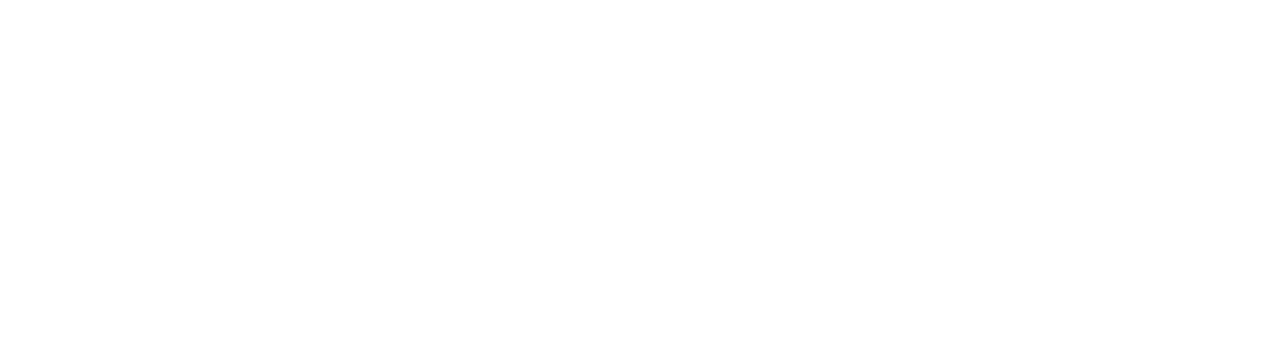
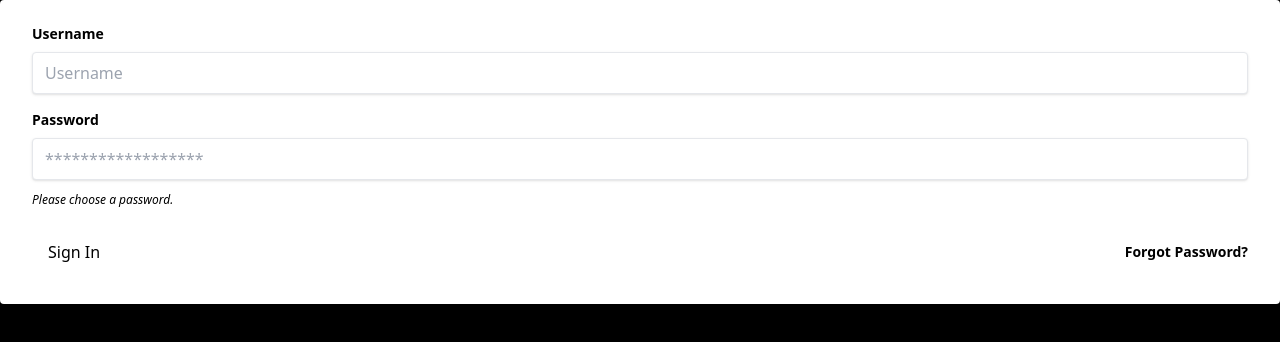
Before and after one commit to devSalas/red-social, a React (Vite) app: page /signup in a window 1280 px wide. Before the commit this address had no page. Shown: the top 342 px of the page. Built offline with nearby package versions, Linux system fonts and the light colour scheme.

Commit message:
feat: agregar estilos y cambiar url del backend

```diff
--- a/src/App.jsx
+++ b/src/App.jsx
@@ -4,6 +4,7 @@ import { ReactQueryDevtools } from '@tanstack/react-query-devtools'
 import Chat from './page/Chat'
 import Home from './page/home/index';
 import {BrowserRouter as Router, Routes, Route} from 'react-router-dom';
+import Signup from './components/Signup';
 
 
 const queryClient = new QueryClient()
@@ -11,15 +12,17 @@ const queryClient = new QueryClient()
 const App = () => {
 
 
+
   return (
-    <div>
+    <div className='bg-black/90'>
       <QueryClientProvider client={queryClient}>
       <ReactQueryDevtools/>
         <Router>
 
           <Routes>
-            <Route path='/home' element={<Home />} />
-            <Route path='/' element={<Chat />} />
+            <Route path='/' element={<Home/>} />
+            <Route path='/chat' element={<Chat />} />
+            <Route path='/signup' element={<Signup />} />
           </Routes>
 
         </Router>
--- a/src/components/CardUser.jsx
+++ b/src/components/CardUser.jsx
@@ -44,7 +44,7 @@ useEffect(()=>{
 
   return (
 
-    <li onClick={handleClick} className={`  flex  items-center gap-3 border-[1px] p-4  sm:border-b-[2px] sm:border-zinc-900 cursor-pointer`}>
+    <li onClick={handleClick} className={`  flex  items-center gap-3  p-4  sm:border-b-[2px] sm:border-t-[2px] sm:border-zinc-900 cursor-pointer`}>
       <img  className='w-12 h-12 rounded-full' src={amigo.image} alt="" />
       <span className=''>{amigo.user}</span>
       <span className='text-cyan-300'></span>
--- a/src/components/ChatUsers.jsx
+++ b/src/components/ChatUsers.jsx
@@ -31,13 +31,14 @@ const ChatUsers = ({userData}) => {
 
 
   return (
-    <div ref={showComponentRef} className={`${(showChatMobile) ?'hidden' :'flex'} sm:flex flex-col sm:flex-col bg-slate-100 border-2 border-slate-200 overflow-hidden sm:bg-[#23232c]  sm:border-zinc-900 sm:text-white `}>
+    <div ref={showComponentRef} className={`${(showChatMobile) ?'hidden' :'flex'} sm:flex flex-col sm:flex-col bg-slate-100   overflow-hidden sm:bg-[#23232c]   sm:text-white sm:rounded-l-lg `}>
 
      <h2 className='pl-2 pt-2'>Usuario</h2>
+
       <div className="w-3/5 aspect-square bg-slate-300 rounded-full mx-auto my-2">
        <img className="rounded-full "  src={userData.image} alt="" />
+      </div>
 
-      </div>
       <button onClick={handleClick} className="bg-slate-500 rounded-lg  self-center px-2 py-1 mb-4">
         Cambiar Usuario
       </button>
--- a/src/components/EmpiezaChatear.jsx
+++ b/src/components/EmpiezaChatear.jsx
@@ -5,7 +5,7 @@ import { useStoreHost } from '../../zustand/store'
 const EmpiezaChatear = ({userData}) => {
 
   return (
-    <div className='w-full h-full bg-zinc-900 text-white sm:grid place-content-center text-xl hidden'>
+    <div className='w-full h-full bg-zinc-800 text-white sm:grid sm:rounded-r-lg place-content-center text-xl hidden'>
       <span>Vamos {userData.userFull}</span>
         <span className='text-center'>Empieza a chatear</span>
       <img className='w-32 m-auto' src="chat.png" alt="" />
--- /dev/null
+++ b/src/components/Signup.jsx
@@ -0,0 +1,32 @@
+function Signup() {
+    return (
+        <div className="min-h-screen w-full bg-black text-black">
+
+            <div class="bg-white shadow-md rounded px-8 pt-6 pb-8 mb-4 flex flex-col ">
+                <div class="mb-4">
+                    <label class="block text-grey-darker text-sm font-bold mb-2" for="username">
+                        Username
+                    </label>
+                    <input class="shadow appearance-none border rounded w-full py-2 px-3 text-grey-darker" id="username" type="text" placeholder="Username" />
+                </div>
+                <div class="mb-6">
+                    <label class="block text-grey-darker text-sm font-bold mb-2" for="password">
+                        Password
+                    </label>
+                    <input class="shadow appearance-none border border-red rounded w-full py-2 px-3 text-grey-darker mb-3" id="password" type="password" placeholder="******************" />
+                        <p class="text-red text-xs italic">Please choose a password.</p>
+                </div>
+                <div class="flex items-center justify-between">
+                    <button class="bg-blue hover:bg-blue-dark text-blackfont-bold py-2 px-4 rounded" type="button">
+                        Sign In
+                    </button>
+                    <a class="inline-block align-baseline font-bold text-sm text-blue hover:text-blue-darker " href="#">
+                        Forgot Password?
+                    </a>
+                </div>
+            </div>
+        </div>
+    );
+}
+
+export default Signup;
--- a/src/page/Chat.jsx
+++ b/src/page/Chat.jsx
@@ -20,12 +20,13 @@ const Chat = () => {
 
 
 
-  const socket =  io('https://red-social-back.onrender.com')
+ /*  const socket =  io('http://localhost:5000') */
+  const socket =  io('https://red-social-0l3n.onrender.com')
 
 
 
   return (
-    <div className=" h-screen w-screen sm:grid sm:grid-cols-[30%,70%] max-w-6xl m-auto sm:p-2 ">
+    <div className=" h-screen w-screen sm:grid sm:grid-cols-[30%,70%] max-w-6xl m-auto sm:p-2 md:rounded-md gap-1 ">
       <ChatUsers  userData={userData}/>
      {(showChat)?<MessagesChat socket={socket} />
       :<EmpiezaChatear userData={userData}/>}
--- a/src/page/home/index.jsx
+++ b/src/page/home/index.jsx
@@ -1,24 +1,24 @@
 import React from 'react'
 import CreatePost from '../../components/CreatePost'
 import {posts} from './data';
+import { Navigate, redirect } from 'react-router-dom';
 
 export default function Home () {
 
+  const isAuthenticated = false
+  console.log(isAuthenticated)
+
+  if(isAuthenticated) return <Navigate to="/signup" />
+
   return (
-    <div>
-      <nav className='flex justify-between'>
-        <h1>Next Network</h1>
-        <div>
-          <button>
-            <svg className='w-6' xmlns='http://www.w3.org/2000/svg' viewBox='0 0 640 512'><path d='M208 352c114.9 0 208-78.8 208-176S322.9 0 208 0S0 78.8 0 176c0 38.6 14.7 74.3 39.6 103.4c-3.5 9.4-8.7 17.7-14.2 24.7c-4.8 6.2-9.7 11-13.3 14.3c-1.8 1.6-3.3 2.9-4.3 3.7c-.5 .4-.9 .7-1.1 .8l-.2 .2 0 0 0 0C1 327.2-1.4 334.4 .8 340.9S9.1 352 16 352c21.8 0 43.8-5.6 62.1-12.5c9.2-3.5 17.8-7.4 25.3-11.4C134.1 343.3 169.8 352 208 352zM448 176c0 112.3-99.1 196.9-216.5 207C255.8 457.4 336.4 512 432 512c38.2 0 73.9-8.7 104.7-23.9c7.5 4 16 7.9 25.2 11.4c18.3 6.9 40.3 12.5 62.1 12.5c6.9 0 13.1-4.5 15.2-11.1c2.1-6.6-.2-13.8-5.8-17.9l0 0 0 0-.2-.2c-.2-.2-.6-.4-1.1-.8c-1-.8-2.5-2-4.3-3.7c-3.6-3.3-8.5-8.1-13.3-14.3c-5.5-7-10.7-15.4-14.2-24.7c24.9-29 39.6-64.7 39.6-103.4c0-92.8-84.9-168.9-192.6-175.5c.4 5.1 .6 10.3 .6 15.5z' /></svg>
-          </button>
-          <button>
-            <svg className='w-6' xmlns='http://www.w3.org/2000/svg' viewBox='0 0 512 512'><path d='M416 208c0 45.9-14.9 88.3-40 122.7L502.6 457.4c12.5 12.5 12.5 32.8 0 45.3s-32.8 12.5-45.3 0L330.7 376c-34.4 25.2-76.8 40-122.7 40C93.1 416 0 322.9 0 208S93.1 0 208 0S416 93.1 416 208zM208 352c79.5 0 144-64.5 144-144s-64.5-144-144-144S64 128.5 64 208s64.5 144 144 144z' /></svg>
-          </button>
-        </div>
-      </nav>
-      <CreatePost />
-
+    <div className='min-w-full min-h-screen bg-black text-white flex flex-col justify-center items-center font-sans'>
+      <div className='mt-20'>
+        <h1 className='text-4xl font-extrabold mb-8'>TU PROPIO CHAT</h1>
+        <p className='text-center'>Converse con tus amigos </p>
+      </div>
+        <div className='grow flex justify-center items-center'>
+      <img src="chat_sin_fondo.png" alt="" className='w-32' />
+      </div>
     </div>
   )
 }
--- a/src/services/Fetch.js
+++ b/src/services/Fetch.js
@@ -1,7 +1,8 @@
 import axios from "axios";
 
 const instance = axios.create({
-  baseURL: 'https://red-social-back.onrender.com',
+  /* baseURL: 'http://localhost:5000', */
+  baseURL: 'https://red-social-0l3n.onrender.com',
 
 });
 
```
Also changed, not shown: src/components/MessagesChat.jsx (+49 -43 lines), public/chat_sin_fondo.png (added).
